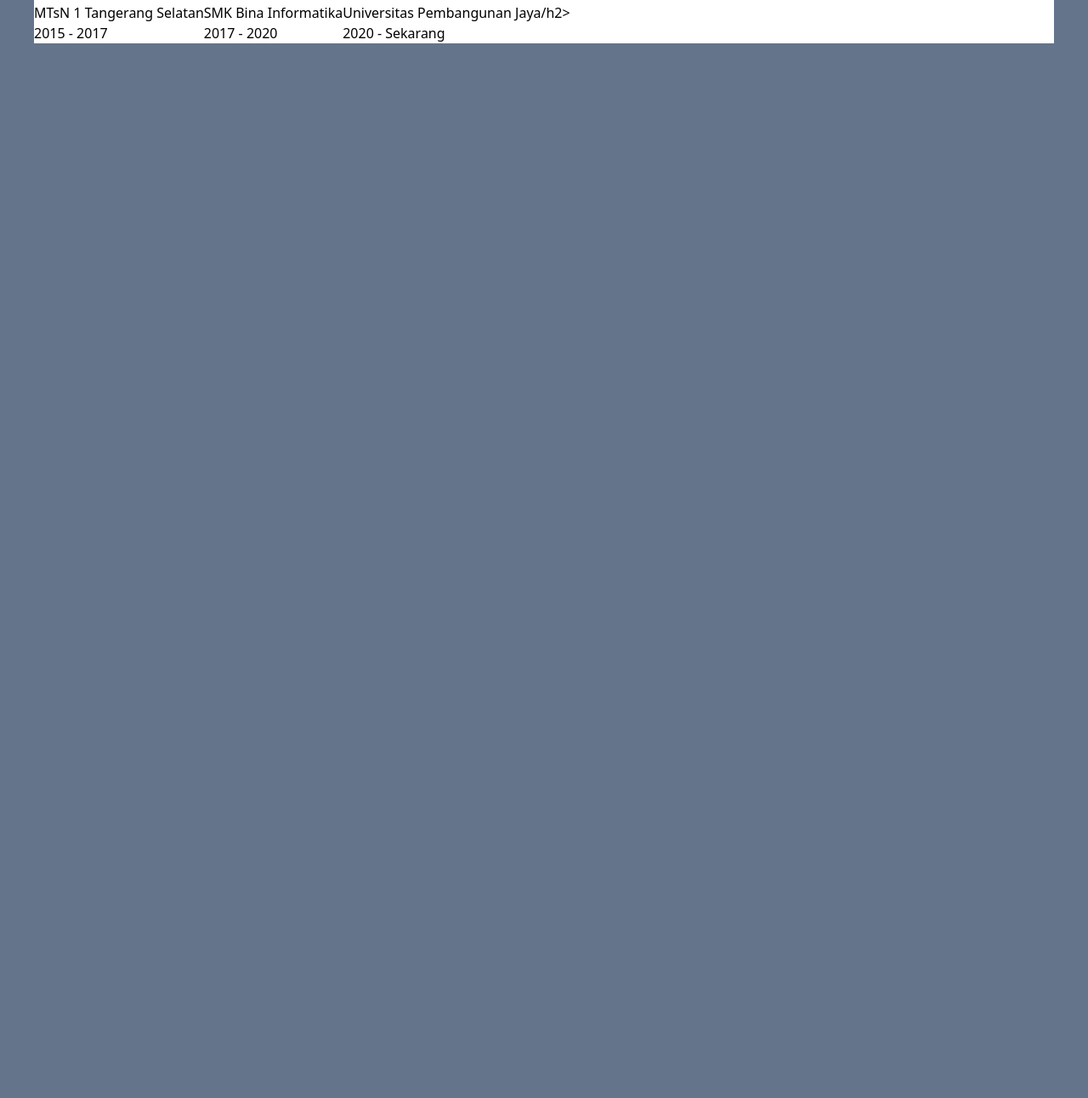
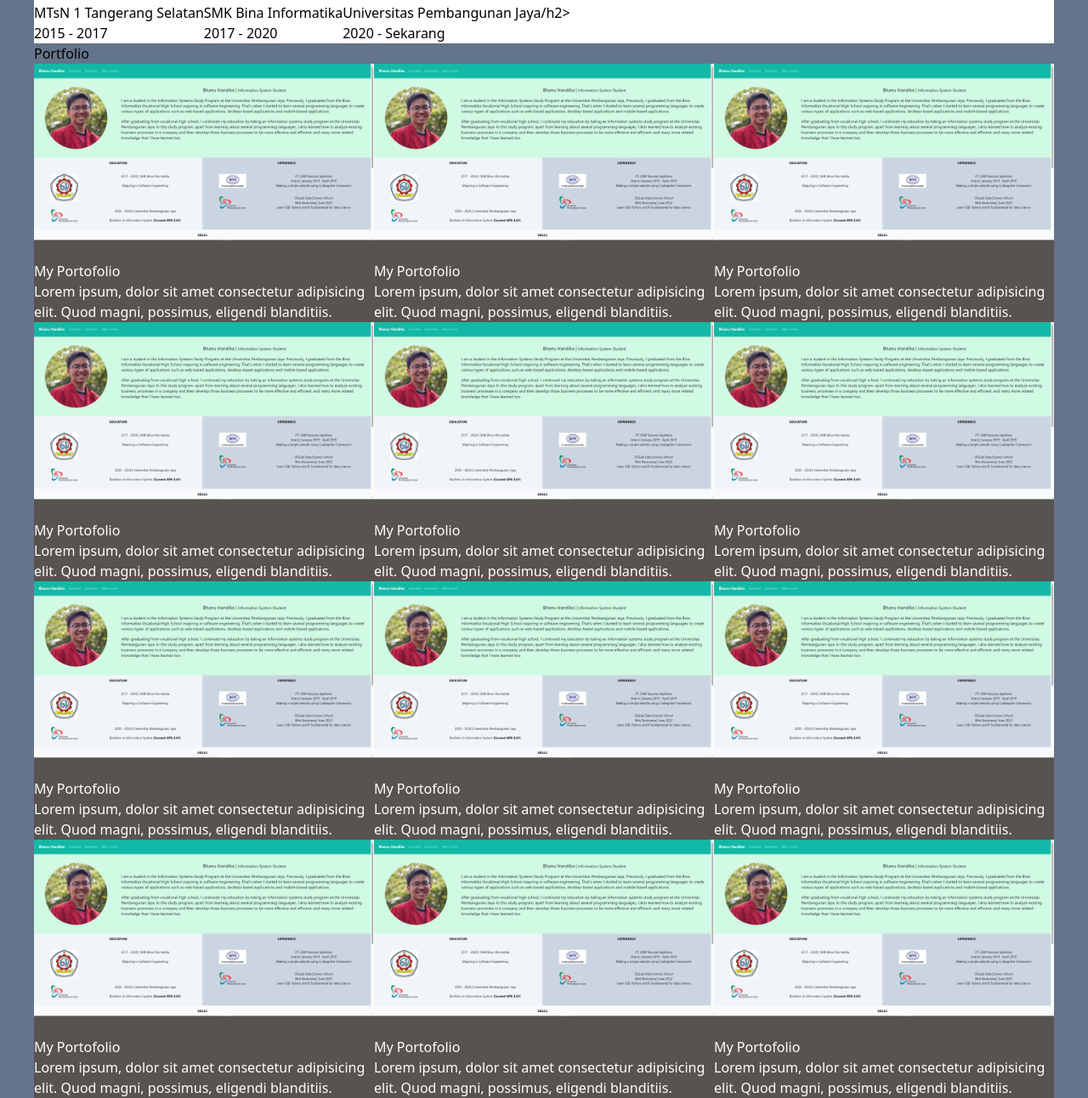
Before and after one commit to bhanuhandika/bhanu_handika-final_project, a plain HTML site: page index.html in a window 1280 px wide. Shown: the part 133-1425 px from the top of the page at 85% size. Before the commit the page ends 800 px from the top, so only its background shows below. Drawn offline with nearby package versions, Linux system fonts and the light colour scheme.

Commit message:
menambahkan gambar portofolio dummy pada folder img dan menambahkan section portofolio di index.html

```diff
--- a/index.html
+++ b/index.html
@@ -34,6 +34,92 @@
                 </div>
             </div>
         </section>
+        <section>
+            <h1>Portfolio</h1>
+            <div class="flex flex-col md:flex-row ">
+                <div class="flex flex-col bg-stone-600 text-white">
+                    <img src="img/portofolio_dummy.PNG" alt="portofolio dummy image">
+                    <br />
+                    <h1>My Portofolio</h1>
+                    <h2>Lorem ipsum, dolor sit amet consectetur adipisicing elit. Quod magni, possimus, eligendi blanditiis.</h2>
+                </div>
+                <div class="flex flex-col bg-stone-600 text-white">
+                    <img src="img/portofolio_dummy.PNG" alt="portofolio dummy image">
+                    <br />
+                    <h1>My Portofolio</h1>
+                    <h2>Lorem ipsum, dolor sit amet consectetur adipisicing elit. Quod magni, possimus, eligendi blanditiis.</h2>
+                </div>
+                <div class="flex flex-col bg-stone-600 text-white">
+                    <img src="img/portofolio_dummy.PNG" alt="portofolio dummy image">
+                    <br />
+                    <h1>My Portofolio</h1>
+                    <h2>Lorem ipsum, dolor sit amet consectetur adipisicing elit. Quod magni, possimus, eligendi blanditiis.</h2>
+                </div>
+            </div>
+
+            <div class="flex flex-col md:flex-row ">
+                <div class="flex flex-col bg-stone-600 text-white">
+                    <img src="img/portofolio_dummy.PNG" alt="portofolio dummy image">
+                    <br />
+                    <h1>My Portofolio</h1>
+                    <h2>Lorem ipsum, dolor sit amet consectetur adipisicing elit. Quod magni, possimus, eligendi blanditiis.</h2>
+                </div>
+                <div class="flex flex-col bg-stone-600 text-white">
+                    <img src="img/portofolio_dummy.PNG" alt="portofolio dummy image">
+                    <br />
+                    <h1>My Portofolio</h1>
+                    <h2>Lorem ipsum, dolor sit amet consectetur adipisicing elit. Quod magni, possimus, eligendi blanditiis.</h2>
+                </div>
+                <div class="flex flex-col bg-stone-600 text-white">
+                    <img src="img/portofolio_dummy.PNG" alt="portofolio dummy image">
+                    <br />
+                    <h1>My Portofolio</h1>
+                    <h2>Lorem ipsum, dolor sit amet consectetur adipisicing elit. Quod magni, possimus, eligendi blanditiis.</h2>
+                </div>
+            </div>
+
+            <div class="flex flex-col md:flex-row ">
+                <div class="flex flex-col bg-stone-600 text-white">
+                    <img src="img/portofolio_dummy.PNG" alt="portofolio dummy image">
+                    <br />
+                    <h1>My Portofolio</h1>
+                    <h2>Lorem ipsum, dolor sit amet consectetur adipisicing elit. Quod magni, possimus, eligendi blanditiis.</h2>
+                </div>
+                <div class="flex flex-col bg-stone-600 text-white">
+                    <img src="img/portofolio_dummy.PNG" alt="portofolio dummy image">
+                    <br />
+                    <h1>My Portofolio</h1>
+                    <h2>Lorem ipsum, dolor sit amet consectetur adipisicing elit. Quod magni, possimus, eligendi blanditiis.</h2>
+                </div>
+                <div class="flex flex-col bg-stone-600 text-white">
+                    <img src="img/portofolio_dummy.PNG" alt="portofolio dummy image">
+                    <br />
+                    <h1>My Portofolio</h1>
+                    <h2>Lorem ipsum, dolor sit amet consectetur adipisicing elit. Quod magni, possimus, eligendi blanditiis.</h2>
+                </div>
+            </div>
+
+            <div class="flex flex-col md:flex-row ">
+                <div class="flex flex-col bg-stone-600 text-white">
+                    <img src="img/portofolio_dummy.PNG" alt="portofolio dummy image">
+                    <br />
+                    <h1>My Portofolio</h1>
+                    <h2>Lorem ipsum, dolor sit amet consectetur adipisicing elit. Quod magni, possimus, eligendi blanditiis.</h2>
+                </div>
+                <div class="flex flex-col bg-stone-600 text-white">
+                    <img src="img/portofolio_dummy.PNG" alt="portofolio dummy image">
+                    <br />
+                    <h1>My Portofolio</h1>
+                    <h2>Lorem ipsum, dolor sit amet consectetur adipisicing elit. Quod magni, possimus, eligendi blanditiis.</h2>
+                </div>
+                <div class="flex flex-col bg-stone-600 text-white">
+                    <img src="img/portofolio_dummy.PNG" alt="portofolio dummy image">
+                    <br />
+                    <h1>My Portofolio</h1>
+                    <h2>Lorem ipsum, dolor sit amet consectetur adipisicing elit. Quod magni, possimus, eligendi blanditiis.</h2>
+                </div>
+            </div>
+        </section>
     </div>
 </body>
 </html>
```
Also changed, not shown: img/portofolio_dummy.PNG (added).
